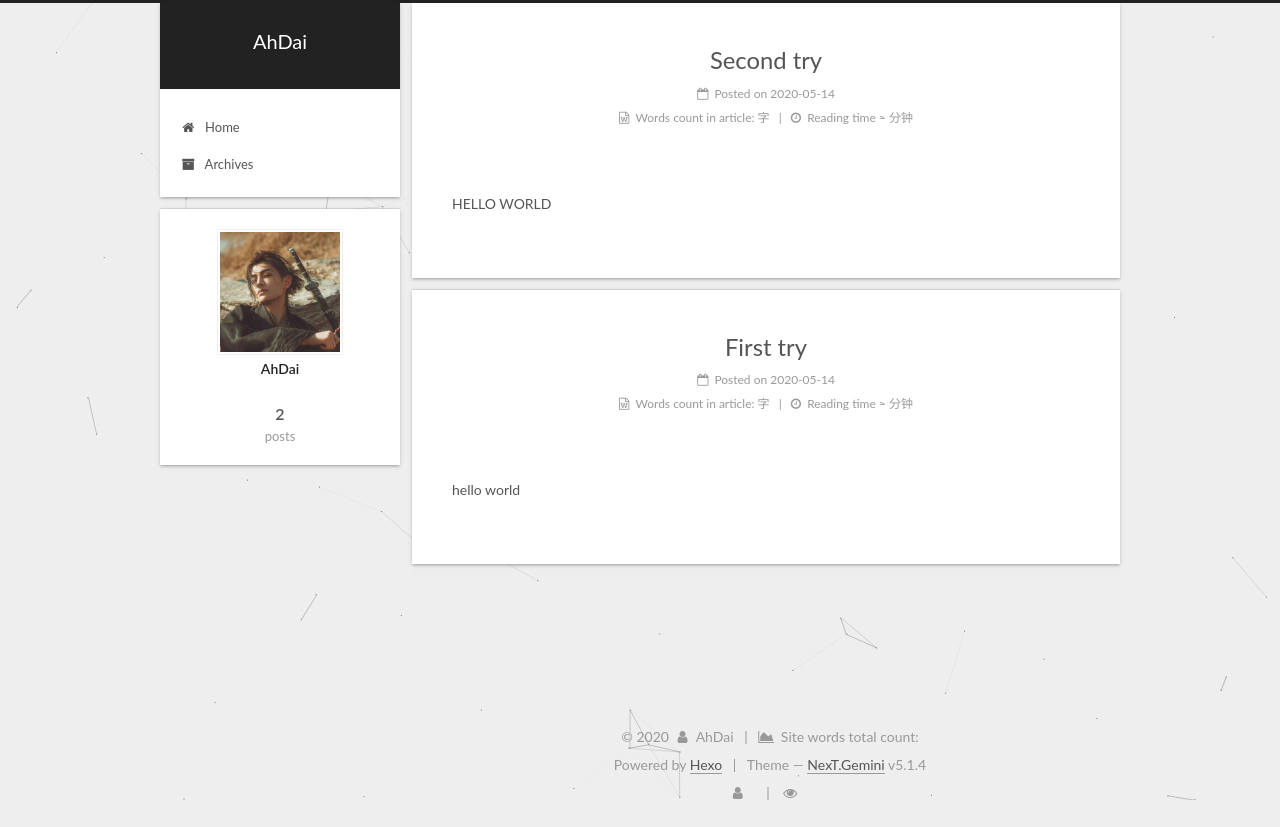
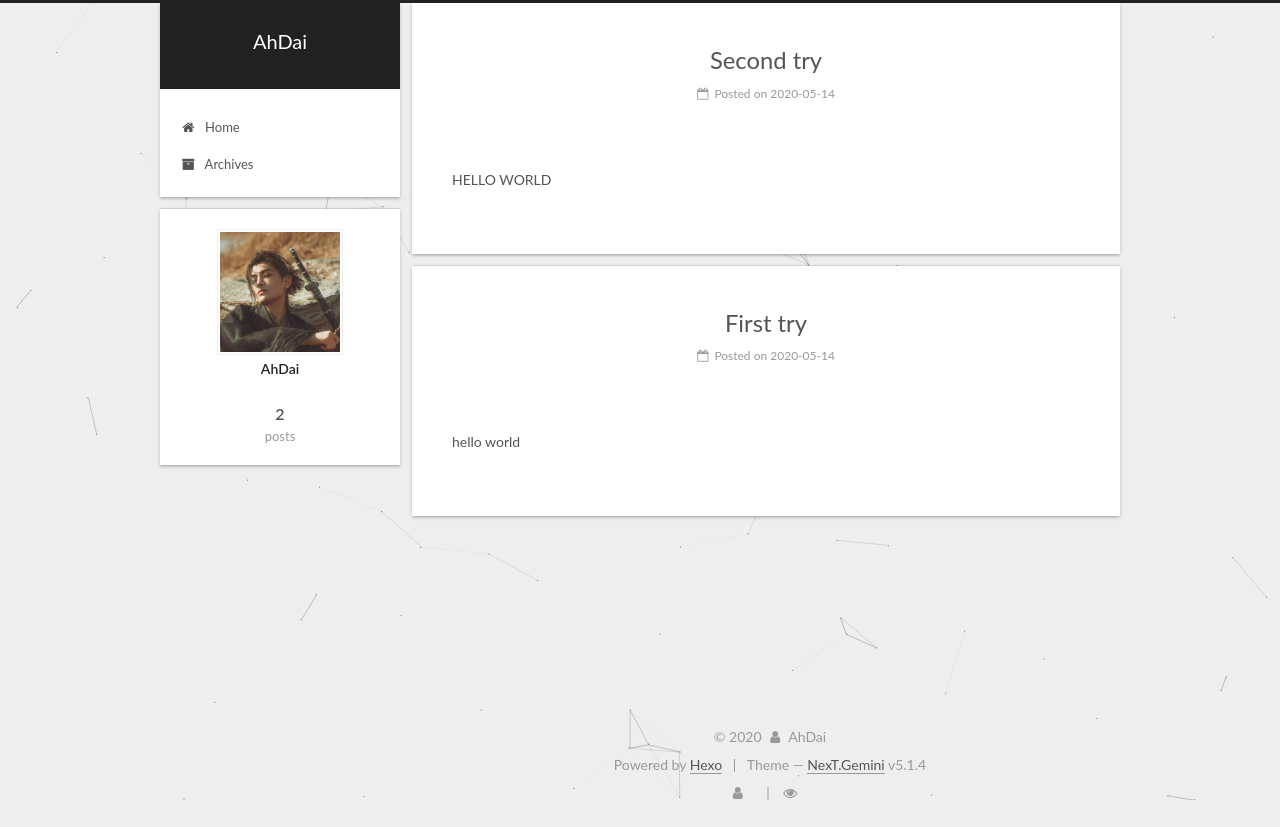
Before and after one commit to AhDai1/ahdai1.github.io, a plain HTML site: page index.html in a window 1280 px wide. Drawn offline with Linux system fonts and the light colour scheme; some packages are replaced by stand-ins of ours; a script that the page names is missing.

Commit message:
Site updated: 2020-05-14 17:46:19

```diff
--- a/css/main.css
+++ b/css/main.css
@@ -1823,7 +1823,7 @@ pre .javascript .function {
   width: 4px;
   height: 4px;
   border-radius: 50%;
-  background: #5e6f20;
+  background: #ffc4a8;
 }
 .links-of-blogroll {
   font-size: 13px;
--- a/index.html
+++ b/index.html
@@ -284,37 +284,6 @@
 
 
 
-            <div class="post-wordcount">
-
-
-                <span class="post-meta-item-icon">
-                  <i class="fa fa-file-word-o"></i>
-                </span>
-
-                  <span class="post-meta-item-text">Words count in article&#58;</span>
-
-                <span title="Words count in article">
-                   字
-                </span>
-
-
-
-                <span class="post-meta-divider">|</span>
-
-
-
-                <span class="post-meta-item-icon">
-                  <i class="fa fa-clock-o"></i>
-                </span>
-
-                  <span class="post-meta-item-text">Reading time &asymp;</span>
-
-                <span title="Reading time">
-                   分钟
-                </span>
-
-            </div>
-
 
 
 
@@ -436,37 +405,6 @@
 
 
 
-
-            <div class="post-wordcount">
-
-
-                <span class="post-meta-item-icon">
-                  <i class="fa fa-file-word-o"></i>
-                </span>
-
-                  <span class="post-meta-item-text">Words count in article&#58;</span>
-
-                <span title="Words count in article">
-                   字
-                </span>
-
-
-
-                <span class="post-meta-divider">|</span>
-
-
-
-                <span class="post-meta-item-icon">
-                  <i class="fa fa-clock-o"></i>
-                </span>
-
-                  <span class="post-meta-item-text">Reading time &asymp;</span>
-
-                <span title="Reading time">
-                   分钟
-                </span>
-
-            </div>
 
 
 
@@ -619,15 +557,6 @@
   </span>
   <span class="author" itemprop="copyrightHolder">AhDai</span>
 
-
-    <span class="post-meta-divider">|</span>
-    <span class="post-meta-item-icon">
-      <i class="fa fa-area-chart"></i>
-    </span>
-
-      <span class="post-meta-item-text">Site words total count&#58;</span>
-
-    <span title="Site words total count"></span>
 
 </div>
 
```
Also changed, not shown: 2020/05/14/First try/index.html (+0 -40 lines), 2020/05/14/Second try/index.html (+0 -40 lines), archives/2020/05/index.html (+0 -9 lines), archives/2020/index.html (+0 -9 lines), archives/index.html (+0 -9 lines).
